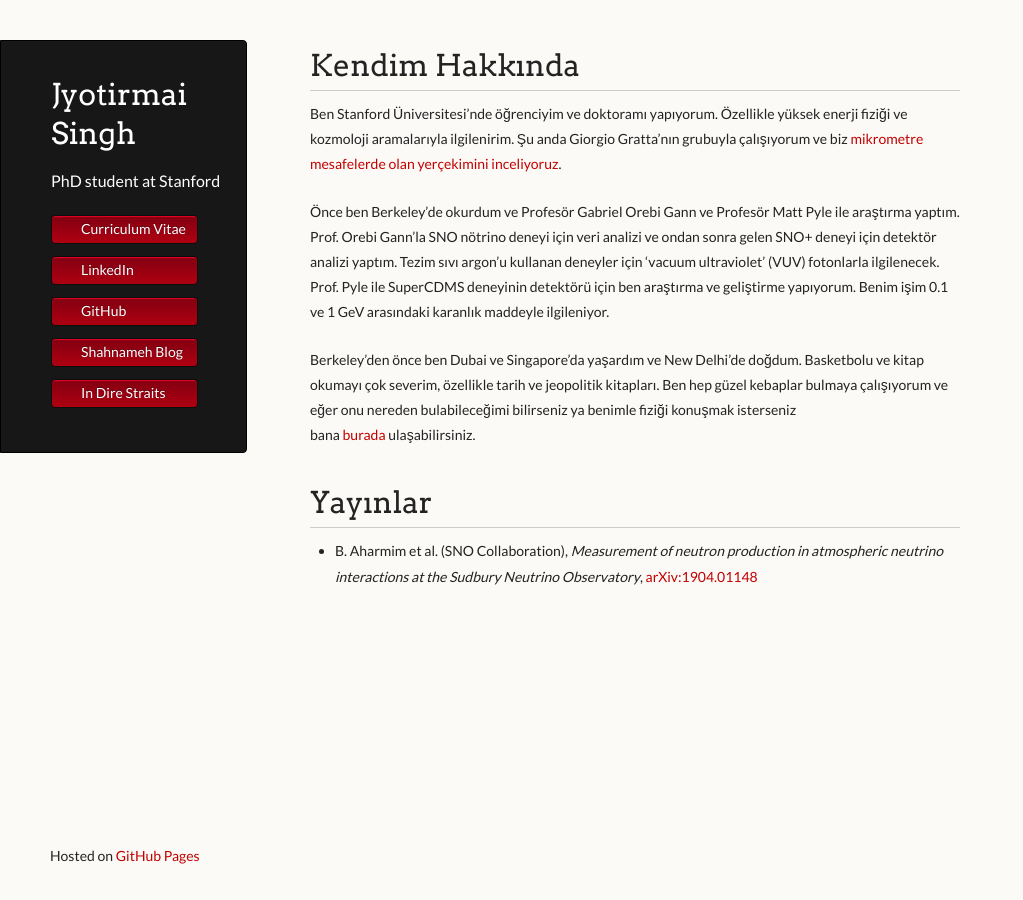
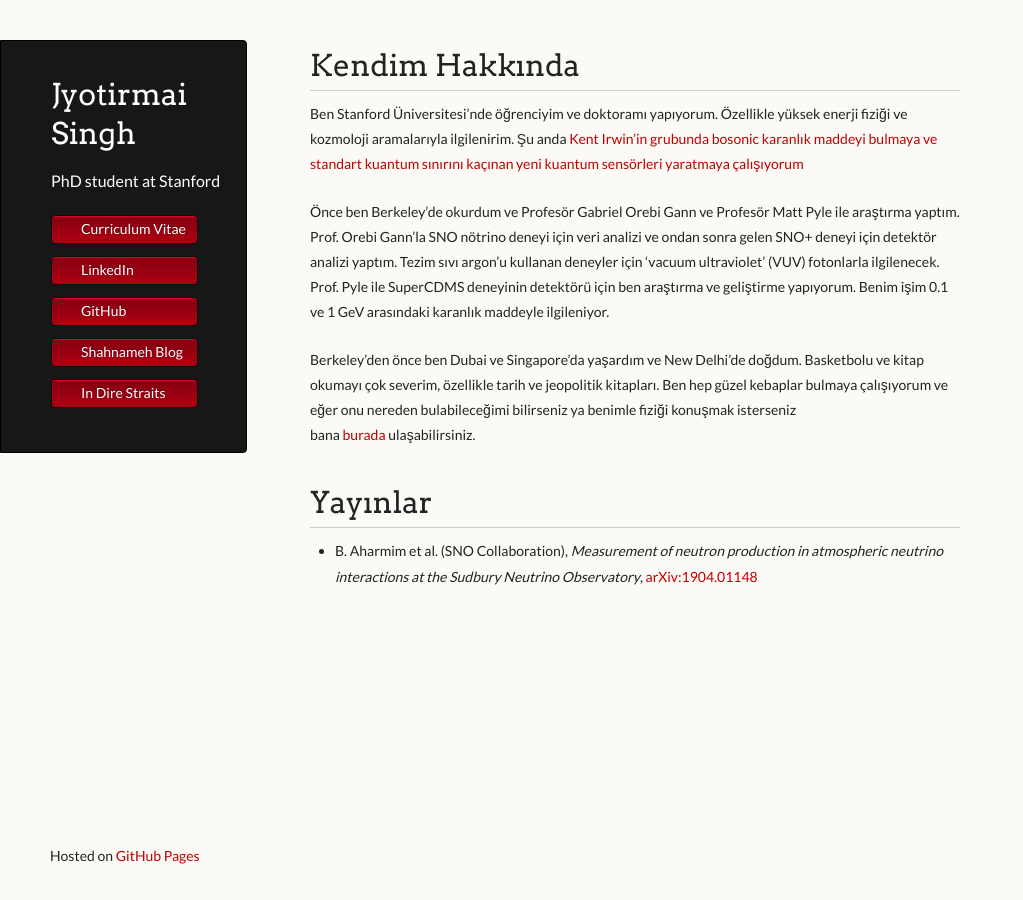
Before and after one commit to joe-singh/joe-singh.github.io, a Jekyll site: the page built from index-tr.md, in a window 1280 px wide. Shown: the whole page, without its empty margins (0-1023 px from the left). Built offline with Jekyll 4.4.1, drawn with Linux system fonts in a browser that asks for light colours.

Commit message:
Update descriptions in all languages

```diff
--- a/index-tr.md
+++ b/index-tr.md
@@ -13,8 +13,8 @@ There should be whitespace between paragraphs. We recommend including a README,
 # Kendim Hakkında
 
 Ben Stanford Üniversitesi'nde öğrenciyim ve doktoramı yapıyorum.
-Özellikle yüksek enerji fiziği ve kozmoloji aramalarıyla ilgilenirim. Şu anda Giorgio Gratta'nın grubuyla çalışıyorum ve biz [mikrometre
-mesafelerde olan yerçekimini inceliyoruz](http://grattalab3.stanford.edu/neutrino/gravity/index.html).
+Özellikle yüksek enerji fiziği ve kozmoloji aramalarıyla ilgilenirim. Şu anda [Kent Irwin'in grubunda bosonic karanlık maddeyi bulmaya ve standart kuantum sınırını kaçınan yeni kuantum sensörleri
+yaratmaya çalışıyorum](https://irwinlab.sites.stanford.edu/)
 
 Önce ben Berkeley'de okurdum ve Profesör Gabriel Orebi Gann ve Profesör Matt Pyle ile araştırma yaptım. Prof. Orebi Gann'la SNO nötrino deneyi için veri analizi
 ve ondan sonra gelen SNO+ deneyi için detektör analizi yaptım. Tezim sıvı argon'u kullanan deneyler için 'vacuum ultraviolet' (VUV) fotonlarla
```
Also changed, not shown: index-fr.md (+2 -1 lines), index-it.md (+3 -1 lines).
